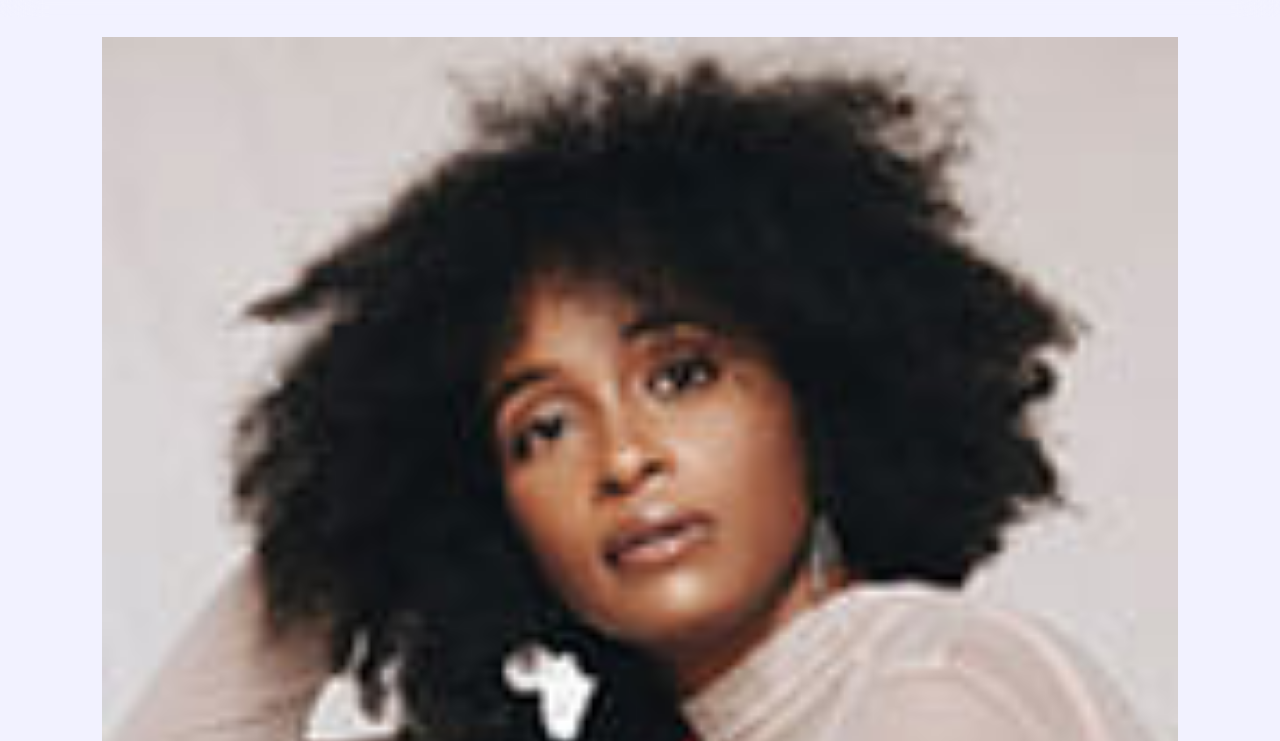
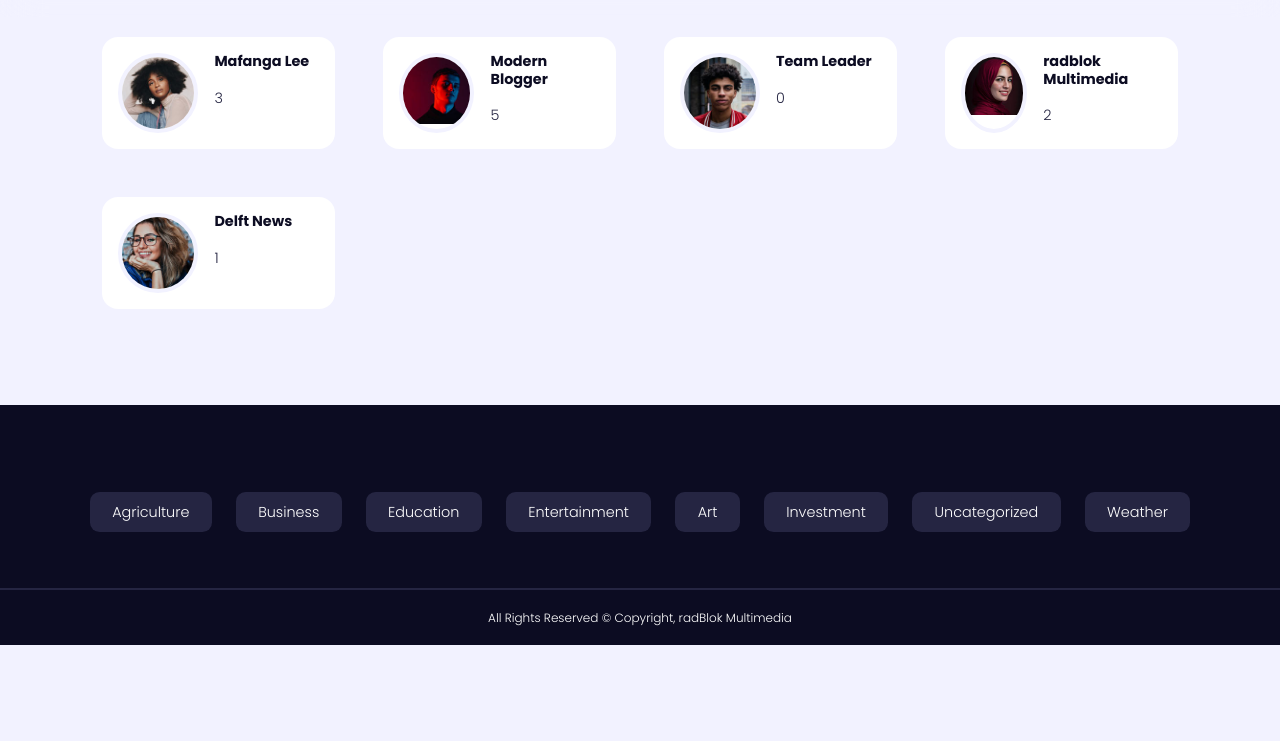
Before and after one commit to radlee/mern-blog, a React app: page /authors in a window 1280 px wide. Shown: the part 59-800 px from the top of the page. Built offline with nearby package versions, Linux system fonts and the light colour scheme.

Commit message:
Proofile -> Style

```diff
--- a/src/components/Header.jsx
+++ b/src/components/Header.jsx
@@ -13,7 +13,7 @@ function Header() {
                     <img src={Logo} alt="Navbar Logo" />
                 </Link>
                 <ul className='nav__menu'>
-                    <li><Link to='/profile'>Mpho S</Link></li>
+                    <li><Link to='/profile/lee'>Mpho S</Link></li>
                     <li><Link to='/create'>Create Post</Link></li>
                     <li><Link to='/authors'>Authors</Link></li>
                     <li><Link to='/logout'>Logout</Link></li>
--- a/src/index.css
+++ b/src/index.css
@@ -349,3 +349,34 @@ input, select, textarea {
 .register small a, .login small a {
   color: var(--color-primary);
 }
+
+.authors__container {
+  display: grid;
+  grid-template-columns: repeat(4, 1fr);
+  gap: 3rem;
+}
+
+.author {
+  background: var(--color-white);
+  padding: 1rem;
+  border-radius: var(--radius-3);
+  display: flex;
+  gap: 1rem;
+  transition: var(--transition);
+}
+
+.author:hover {
+  box-shadow: 0 1rem 1.5rem rgba(0, 0, 0, 0.07);
+}
+
+.author__avatar {
+  width: 5rem;
+  aspect-ratio: 1/1;
+  border-radius: 50%;
+  border: 0.3rem solid var(--color-bg);
+  overflow: hidden;
+}
+
+.author__info p {
+  margin-top: 1rem;
+}
--- a/src/pages/Authors.jsx
+++ b/src/pages/Authors.jsx
@@ -9,11 +9,11 @@ import Avatar5 from '../images/avatar5.jpg'
 import { Link } from 'react-router-dom'
 
 const authoursData = [
-  {id: 1, avatar: Avatar1, name: 'Mafanga Lee', post: 3},
-  {id: 2, avatar: Avatar2, name: 'Modern Blogger', post: 5},
-  {id: 3, avatar: Avatar3, name: 'Team Leader', post: 0},
-  {id: 4, avatar: Avatar4, name: 'radblok Multimedia', post: 2},
-  {id: 5, avatar: Avatar5, name: 'Delft News', post: 1},
+  {id: 1, avatar: Avatar1, name: 'Mafanga Lee', posts: 3},
+  {id: 2, avatar: Avatar2, name: 'Modern Blogger', posts: 5},
+  {id: 3, avatar: Avatar3, name: 'Team Leader', posts: 0},
+  {id: 4, avatar: Avatar4, name: 'radblok Multimedia', posts: 2},
+  {id: 5, avatar: Avatar5, name: 'Delft News', posts: 1},
 ]
 
 function Authors() {
--- a/src/pages/UserProfile.jsx
+++ b/src/pages/UserProfile.jsx
@@ -1,10 +1,37 @@
-import React from 'react'
+import React, { useState } from 'react'
+import { FaUserEdit } from "react-icons/fa"
+import { FaCheckCircle  } from "react-icons/fa";
+import { Link } from "react-router-dom"
+import Avatar from "../images/avatar15.jpg"
+
 
 function UserProfile() {
+    const [avatar, setAvatar] = useState('')
     return (
         <div>
-            <h1>User Pro</h1>
-        </div>
+        <section className="profile">
+            <div className="container profile__container">
+                <Link to={`/myposts/post2`} className='btn'>My Posts</Link>
+
+                <div className="profile__details">
+                    <div className="avatar__wrapper">
+                        <div className="profile__avatar">
+                            <img src={Avatar} alt="" />
+                        </div>
+                        {/* Form To Update the Author */}
+                        <form className="avatar__form">
+                            <input type="file" name='avatar' id='avatar' onChange={e => setAvatar(e.target.files[0])} accept='png, jpg, jpeg, webp'/>
+                            <label htmlFor='avatar'><FaUserEdit /></label>
+                        </form>
+                        <button className="profile__avatar-btn">
+                            <FaCheckCircle  />
+                        </button>
+                    </div>
+                    <h1>Ackrite Dayze</h1>
+                </div>
+            </div>
+        </section>
+    </div>
     )
 }
 
```
